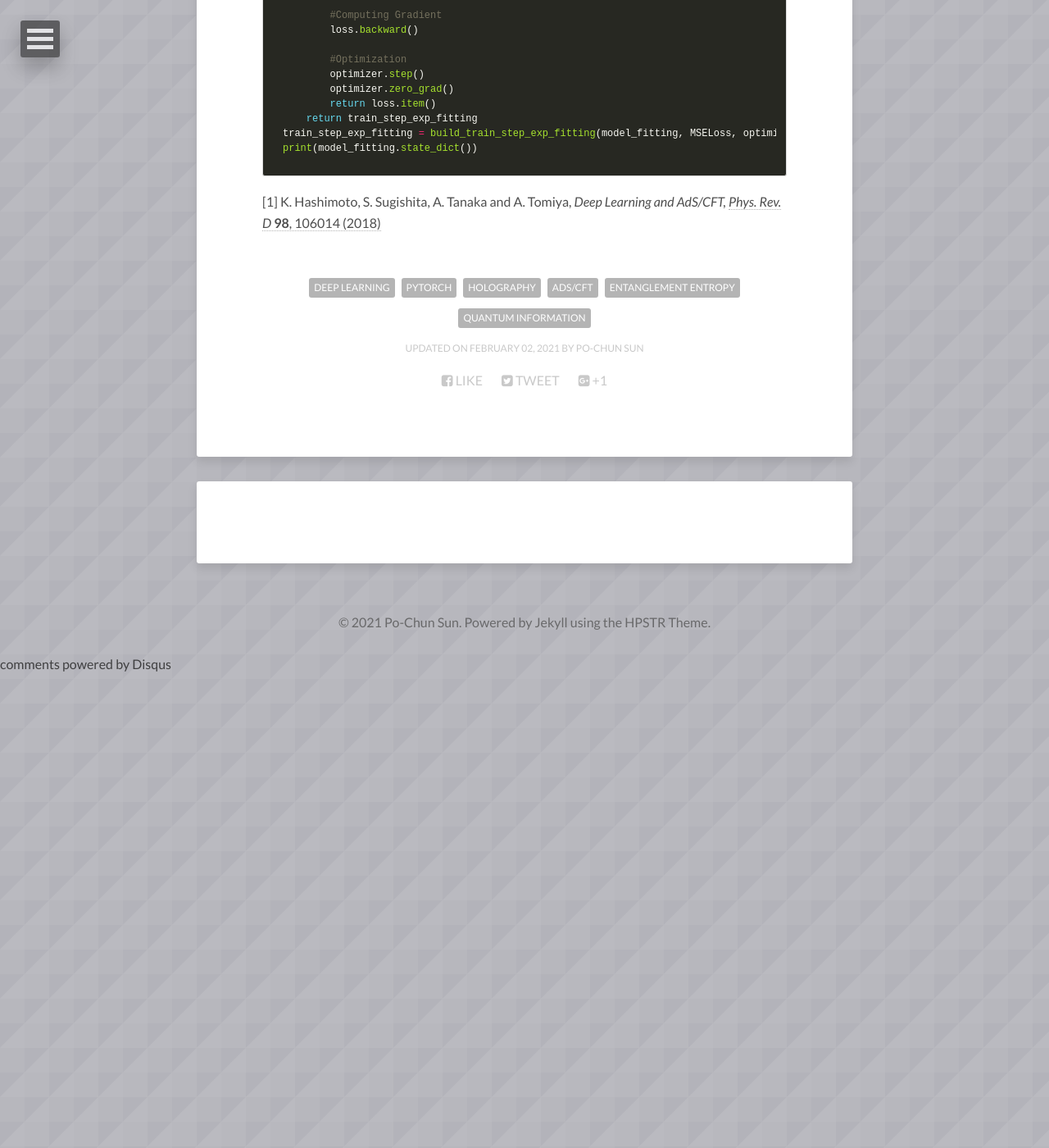
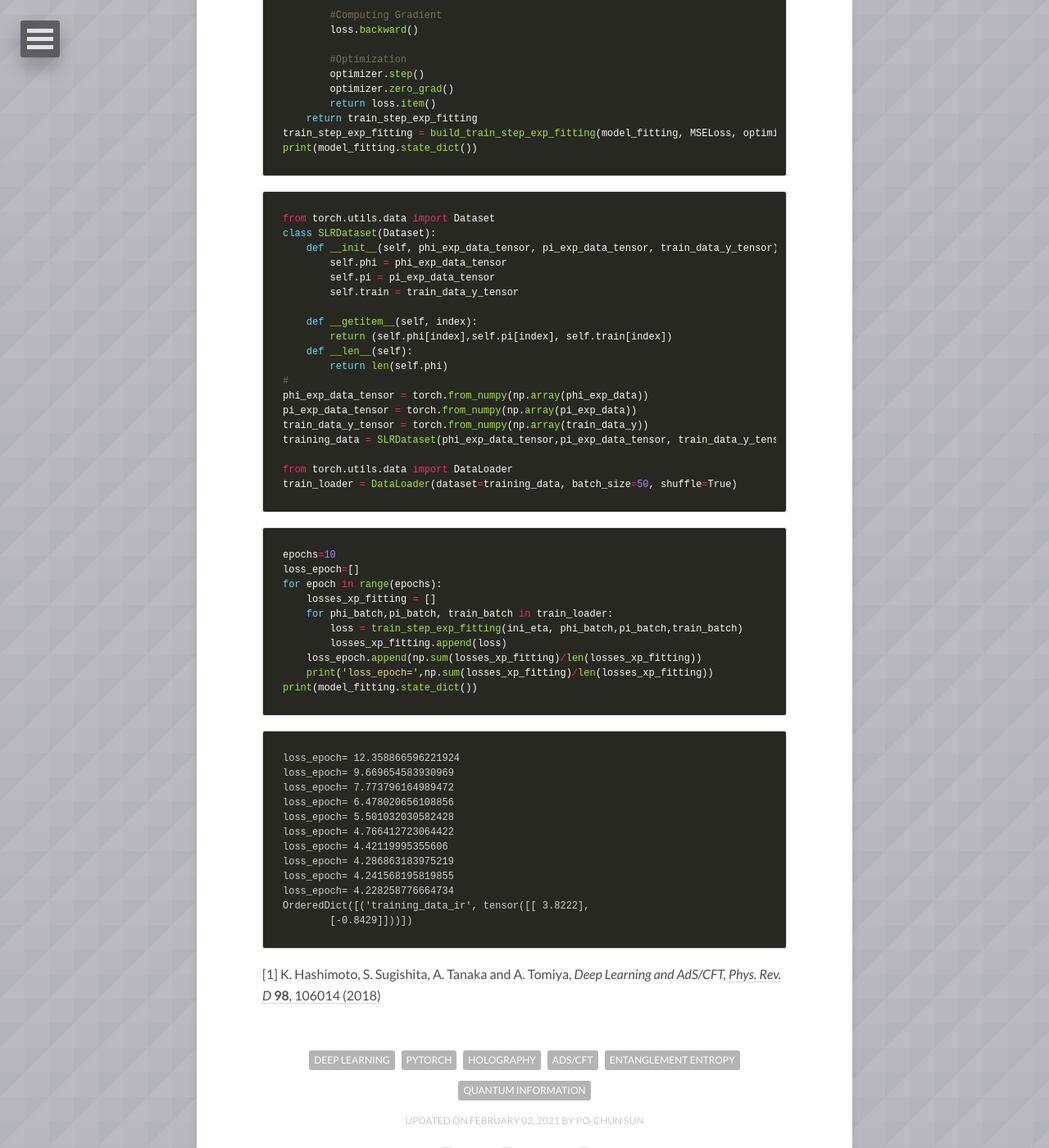
Before and after one commit to pochunsun/pochunsun.github.io, a Jekyll site: the page built from _posts/2021-06-02-sample-post.md, in a window 1280 px wide and 1400 px high, scrolled down 21342 px. Shown: the whole window at 82% size. Built offline with Jekyll 4.4.1, drawn with Linux system fonts in a browser that asks for light colours; nearby versions of some CDN libraries; comment, search, counter and statistics services are not loaded; before the commit the page ends 22161 px from its top, so only the background shows below that; some of the changed text lies outside the part shown.

Commit message:
Update 2021-06-02-sample-post.md

````diff
--- a/_posts/2021-06-02-sample-post.md
+++ b/_posts/2021-06-02-sample-post.md
@@ -435,5 +435,53 @@
 train_step_exp_fitting = build_train_step_exp_fitting(model_fitting, MSELoss, optimizer_exp_fitting)
 print(model_fitting.state_dict())
 ```
+```python
+from torch.utils.data import Dataset
+class SLRDataset(Dataset):
+    def __init__(self, phi_exp_data_tensor, pi_exp_data_tensor, train_data_y_tensor):
+        self.phi = phi_exp_data_tensor
+        self.pi = pi_exp_data_tensor
+        self.train = train_data_y_tensor
+
+    def __getitem__(self, index):
+        return (self.phi[index],self.pi[index], self.train[index])
+    def __len__(self):
+        return len(self.phi)
+#
+phi_exp_data_tensor = torch.from_numpy(np.array(phi_exp_data))
+pi_exp_data_tensor = torch.from_numpy(np.array(pi_exp_data))
+train_data_y_tensor = torch.from_numpy(np.array(train_data_y))
+training_data = SLRDataset(phi_exp_data_tensor,pi_exp_data_tensor, train_data_y_tensor)
+
+from torch.utils.data import DataLoader
+train_loader = DataLoader(dataset=training_data, batch_size=50, shuffle=True)
+```
+```python
+epochs=10
+loss_epoch=[]
+for epoch in range(epochs):
+    losses_xp_fitting = []
+    for phi_batch,pi_batch, train_batch in train_loader:
+        loss = train_step_exp_fitting(ini_eta, phi_batch,pi_batch,train_batch)
+        losses_xp_fitting.append(loss)
+    loss_epoch.append(np.sum(losses_xp_fitting)/len(losses_xp_fitting))
+    print('loss_epoch=',np.sum(losses_xp_fitting)/len(losses_xp_fitting))
+print(model_fitting.state_dict())
+```
+```
+loss_epoch= 12.358866596221924
+loss_epoch= 9.669654583930969
+loss_epoch= 7.773796164989472
+loss_epoch= 6.478020656108856
+loss_epoch= 5.501032030582428
+loss_epoch= 4.766412723064422
+loss_epoch= 4.42119995355606
+loss_epoch= 4.286863183975219
+loss_epoch= 4.241568195819855
+loss_epoch= 4.228258776664734
+OrderedDict([('training_data_ir', tensor([[ 3.8222],
+        [-0.8429]]))])
+```
+
 
 [1] K. Hashimoto, S. Sugishita, A. Tanaka and A. Tomiya, *Deep Learning and AdS/CFT,* [*Phys. Rev. D* **98**, 106014 (2018)](https://journals.aps.org/prd/abstract/10.1103/PhysRevD.98.046019)
````
